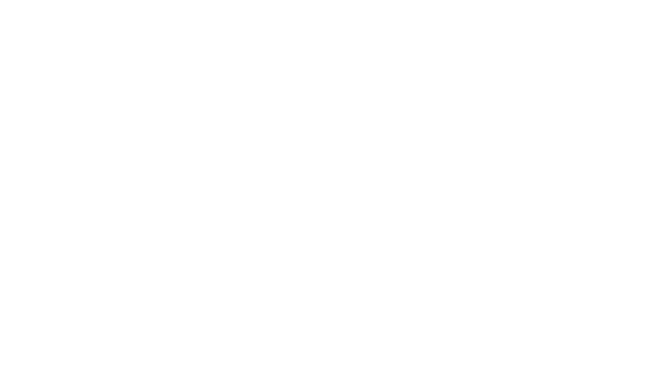
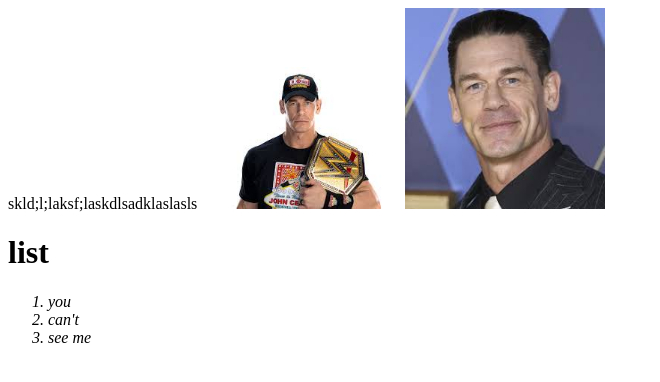
Before and after one commit to projoy13/my-4th-repo, a plain HTML site: page index.html in a window 1280 px wide. Shown: the whole page, without its empty margins (0-660 px from the left). Drawn offline with Linux system fonts and the light colour scheme.

Commit message:
added list

```diff
--- /dev/null
+++ b/blog.css
@@ -0,0 +1,3 @@
+li{
+    font-style: italic;
+}
--- a/index.html
+++ b/index.html
@@ -4,8 +4,20 @@
     <meta charset="UTF-8">
     <meta name="viewport" content="width=device-width, initial-scale=1.0">
     <title>my 4th repo</title>
+    <link rel="stylesheet" href="blog.css">
 </head>
 <body>
+    <div>
+        skld;l;laksf;laskdlsadklaslasls
+        <img width="200px" src="download.jpeg"  alt="">
+        <img width="200px" src="john.jpeg" alt="">
+    </div>
+    <h1>list</h1>
+    <ol>
+        <li>you</li>
+        <li>can't</li>
+        <li>see me</li>
+    </ol>
 
 </body>
 </html>
```
Also changed, not shown: download.jpeg (added), john.jpeg (added).
